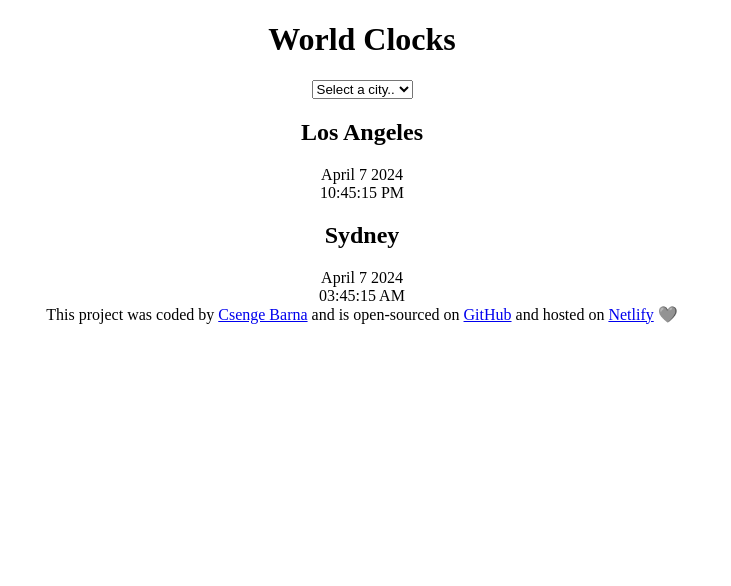
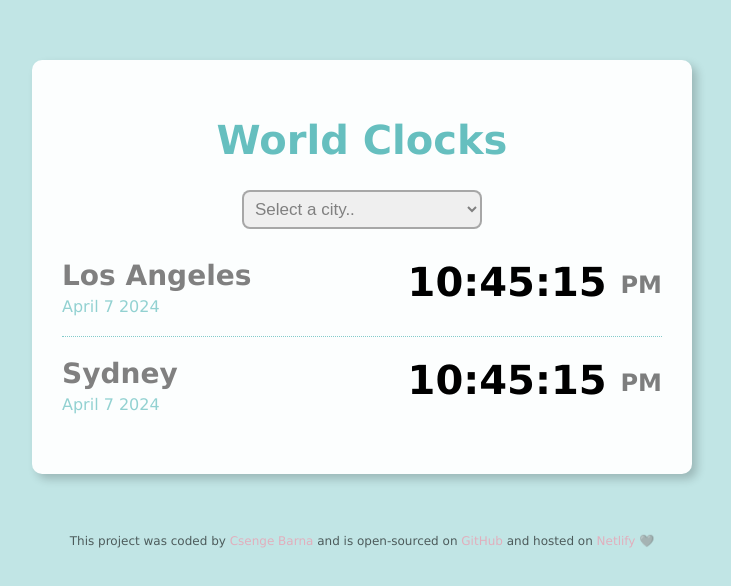
Before and after one commit to CsengeOnCode/world-clock-app, a plain HTML site: page index.html in a window 1280 px wide. Shown: the whole page, without its empty margins (278-1009 px from the left). Drawn offline with Linux system fonts and the light colour scheme.

Commit message:
Styled the project with CSS

```diff
--- a/css/style.css
+++ b/css/style.css
@@ -1,3 +1,78 @@
 body {
+  background: rgb(102, 191, 191, 0.4);
+  font-family: Verdana, Geneva, Tahoma, sans-serif;
+}
+.container {
+  max-width: 600px;
+  margin: 60px auto;
+  padding: 30px;
+  background-color: #fcfefe;
+  box-shadow: 5px 5px 10px rgba(0, 0, 0, 0.2);
+  border-radius: 10px;
+}
+
+h1 {
   text-align: center;
+  color: #66bfbf;
+  font-size: 40px;
 }
+
+select {
+  display: block;
+  margin: 20px auto;
+  width: 40%;
+  padding: 7px;
+  border-radius: 4px;
+  font-size: 17px;
+  color: grey;
+  border: 2px solid rgba(0, 0, 0, 0.3);
+  border-radius: 8px;
+}
+
+.city {
+  display: flex;
+  justify-content: space-between;
+  margin: 10px 0;
+  padding: 10px 0 20px;
+  border-bottom: 1px dotted rgb(102, 191, 191, 0.8);
+}
+
+.city:last-child {
+  border: none;
+}
+
+h2 {
+  margin: 0;
+  margin-bottom: 5px;
+  font-size: 28px;
+  color: grey;
+}
+
+.date {
+  opacity: 0.7;
+  color: #66bfbf;
+}
+
+.time {
+  font-size: 40px;
+  font-weight: bold;
+}
+
+.time small {
+  font-size: 24px;
+  vertical-align: middle;
+  line-height: 36px;
+  opacity: 0.5;
+}
+
+footer {
+  text-align: center;
+  margin: 20px;
+  opacity: 0.6;
+  font-size: 12px;
+}
+
+footer a {
+  color: #f78ba2;
+  text-decoration: none;
+}
--- a/index.html
+++ b/index.html
@@ -18,15 +18,18 @@
       </select>
 
       <div class="city">
-        <h2>Los Angeles</h2>
-        <div class="date">April 7 2024</div>
-        <div class="time">10:45:15 PM</div>
+        <div>
+          <h2>Los Angeles</h2>
+          <div class="date">April 7 2024</div>
+        </div>
+        <div class="time">10:45:15 <small>PM</small></div>
       </div>
-
       <div class="city">
-        <h2>Sydney</h2>
-        <div class="date">April 7 2024</div>
-        <div class="time">03:45:15 AM</div>
+        <div>
+          <h2>Sydney</h2>
+          <div class="date">April 7 2024</div>
+        </div>
+        <div class="time">10:45:15 <small>PM</small></div>
       </div>
     </div>
 
```
